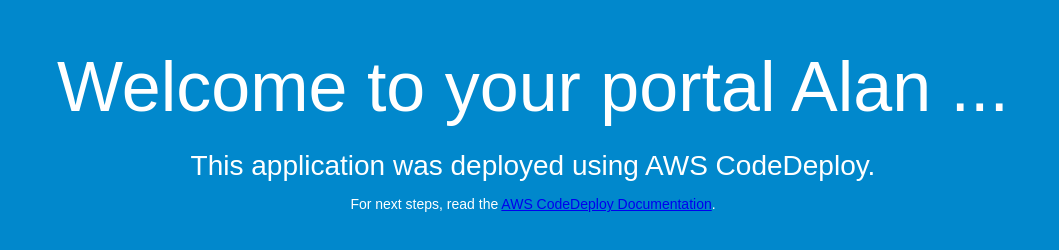
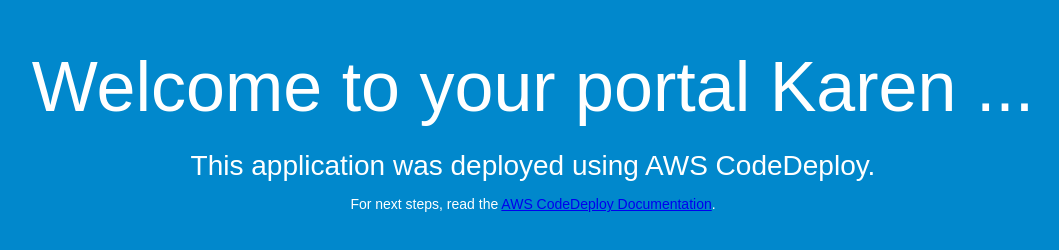
Before and after one commit to Kapombo/aws-codedeploy, a plain HTML site: page index.html in a window 1280 px wide. Shown: the whole page, without its empty margins (107-1166 px from the left). Drawn offline with Linux system fonts and the light colour scheme.

Commit message:
Update index.html

```diff
--- a/index.html
+++ b/index.html
@@ -26,7 +26,7 @@
 </head>
 <body>
   <div align="center">
-    <h1>Welcome to your portal Alan ...</h1>
+    <h1>Welcome to your portal Karen ...</h1>
     <h2>This application was deployed using AWS CodeDeploy.</h2>
     <p>For next steps, read the <a href="http://aws.amazon.com/documentation/codedeploy">AWS CodeDeploy Documentation</a>.</p>
   </div>
```
